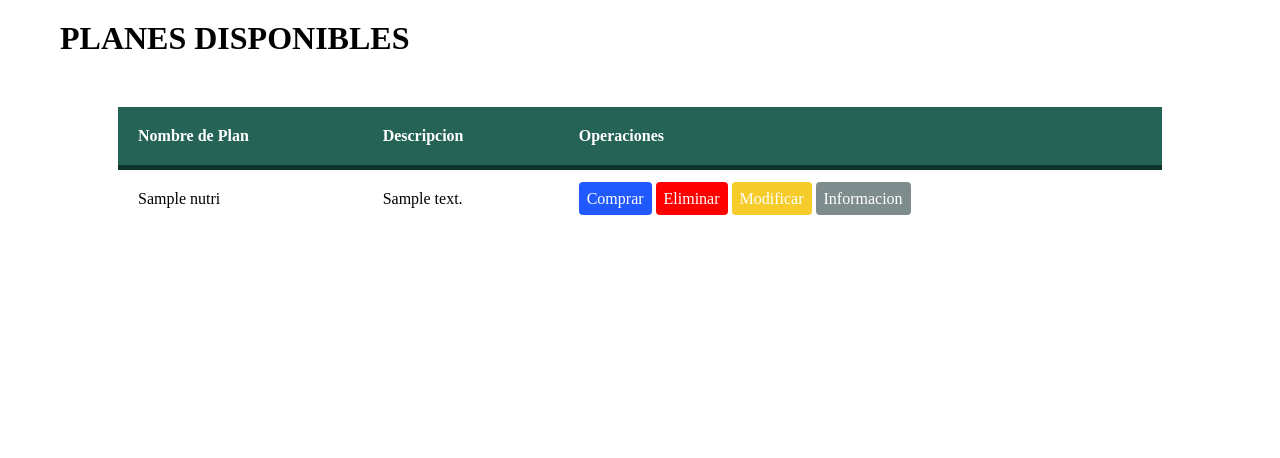
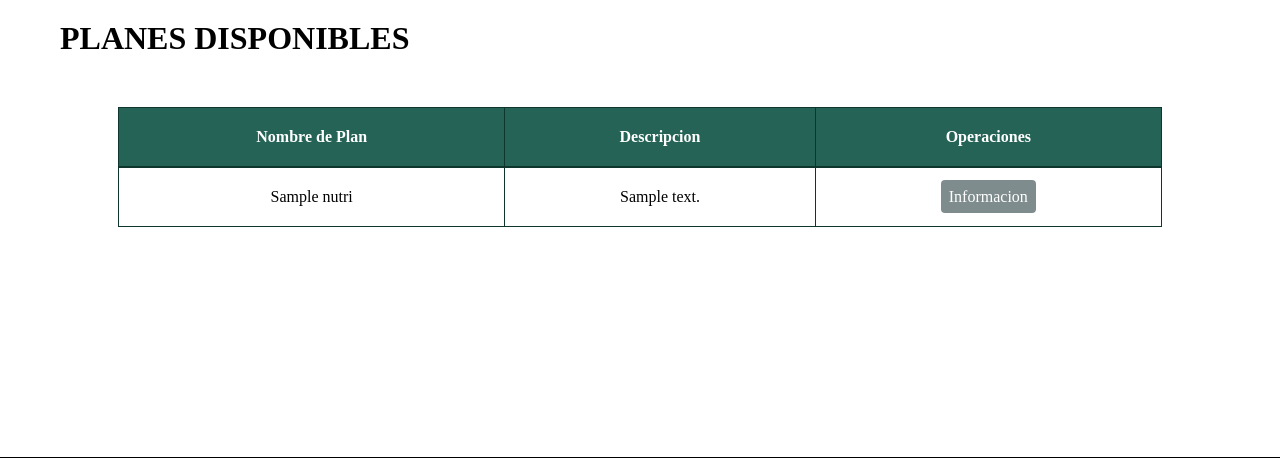
Before and after one commit to dev-jackson/Nutri_Salud, a PHP site: the page made by index.php in a window 1280 px wide. Shown: the part 80-538 px from the top of the page. Run offline with PHP 8.4, Linux system fonts and the light colour scheme; tables that the repository leaves empty or names only in its code hold one stand-in row (values such as "Sample post").

Commit message:
Actualizacion

```diff
--- a/assets/css/index.css
+++ b/assets/css/index.css
@@ -68,18 +68,19 @@
 }
 
 table{
-    border-radius: 10px;
 	background-color: white;
 	text-align: left;
 	border-collapse: collapse;
 	width: 100%;
 }
 th, td{
-	padding: 20px;
+    text-align: center;
+    padding: 20px;
+    border: solid 1px #0F362D;
 }
 thead{
 	background-color: #246355;
-	border-bottom: solid 5px #0F362D;
+	border-bottom: solid 2px #0F362D;
 	color: white;
 }
 tr:nth-child(even){
@@ -90,3 +91,43 @@
 	background-color: #369681;
 	color: white;
 }
+.btn-btn-danger{
+    background: red;
+    padding: 8px;
+    text-decoration: none;
+    color: #fff;
+    border-radius: 4px;
+}
+.btn-btn-danger:hover{
+    background-color: rgb(255, 92, 92);
+}
+.btn-btn-primary{
+    background:#205aff;
+    padding: 8px;
+    text-decoration: none;
+    color: #fff;
+    border-radius: 4px;
+}
+.btn-btn-primary:hover{
+    background-color: #5d88ff;
+}
+.btn-btn-modi{
+    background:rgb(245, 204, 42);
+    padding: 8px;
+    text-decoration: none;
+    color: #fff;
+    border-radius: 4px;
+}
+.btn-btn-modi:hover{
+    background-color:#F7DC6F;
+}
+.btn-btn-info{
+    background:#7F8C8D;
+    padding: 8px;
+    text-decoration: none;
+    color: #fff;
+    border-radius: 4px;
+}
+.btn-btn-info:hover{
+    background-color:#E5E8E8;
+}
--- a/assets/css/inicio.css
+++ b/assets/css/inicio.css
@@ -84,45 +84,25 @@
     color: #062c33;
     text-align: center;
 }
-.btn-btn-danger{
-    background: red;
-    padding: 8px;
-    text-decoration: none;
-    color: #fff;
-    border-radius: 4px;
+.submenu{
+	position: absolute;
+	background: #333333;
+	width: 120%;
+	visibility: hidden;
+	opacity: 0;
+	transition: opacity 1.5s;
 }
-.btn-btn-danger:hover{
-    background-color: rgb(255, 92, 92);
+
+.submenu li a{
+	display: block;
+	padding: 15px;
+	color: #fff;
+	font-family: 'Open sans';
+	text-decoration: none;
 }
-.btn-btn-primary{
-    background:#205aff;
-    padding: 8px;
-    text-decoration: none;
-    color: #fff;
-    border-radius: 4px;
-}
-.btn-btn-primary:hover{
-    background-color: #5d88ff;
-}
-.btn-btn-modi{
-    background:rgb(245, 204, 42);
-    padding: 8px;
-    text-decoration: none;
-    color: #fff;
-    border-radius: 4px;
-}
-.btn-btn-modi:hover{
-    background-color:#F7DC6F;
-}
-.btn-btn-info{
-    background:#7F8C8D;
-    padding: 8px;
-    text-decoration: none;
-    color: #fff;
-    border-radius: 4px;
-}
-.btn-btn-info:hover{
-    background-color:#E5E8E8;
+.menu li:hover .submenu{
+	visibility: visible;
+	opacity: 1;
 }
 @media(max-width: 992px){
     section{
--- a/view/dinamicas/planes.php
+++ b/view/dinamicas/planes.php
@@ -1,3 +1,4 @@
+<?php session_start()?>
     <div class="container-table">
     <h1>PLANES DISPONIBLES</h1>
     <div id="main-container">
@@ -14,10 +15,20 @@
             <tr>
                     <td><?php echo($gp['nombre']); ?></td>
                     <td><?php echo($gp['descripcion'])?></td>
-                    <td ><a href="" class="btn-btn-primary">Comprar</a>
-                        <a href="" class="btn-btn-danger">Eliminar</a>
-                        <a href="" class="btn-btn-modi">Modificar</a>
-                        <a href="" class="btn-btn-info">Informacion</a>
+                    <td >
+                        <?php
+                            if(isset($_SESSION['Adm'])){
+                                echo('<a href="" class="btn-btn-primary">Comprar</a>');
+                                echo('<a href="" class="btn-btn-danger">Eliminar</a>');
+                                echo('<a href="" class="btn-btn-modi">Modificar</a>');
+                                echo('<a href="" class="btn-btn-info">Informacion</a>');
+                            }elseif(isset($_SESSION['Client'])){
+                                echo('<a href="" class="btn-btn-primary">Comprar</a>');
+                                echo('<a href="" class="btn-btn-info">Informacion</a>');
+                            }else{
+                                echo('<a href="" class="btn-btn-info">Informacion</a>');
+                            }
+                        ?>
                     </td>
             </tr>
                 <?php endforeach;?>
--- a/view/plantillas/header.php
+++ b/view/plantillas/header.php
@@ -9,22 +9,24 @@
         <!---<link rel="stylesheet" href="./assets/css/bootstrap.min.css" >-->
         <link rel="stylesheet" href="./assets/css/inicio.css">
         <link rel="stylesheet" href="./assets/css/index.css">
+
         <title>Nutricionista</title>
     </head>
     <body>
     <header class="header-p">
     <a href="index.php" class="icon"><img src="./assets/imagenes/logo.png" alt="" width="45px"></a>
     <ul>
-        <li><a href="index.php?" class="active">INICIO</a></li>
-        <li><a href="index.php?c=index&c=Cliente&a=verPlanes">PLANES</a></li>
-        <li><a href="index.php?c=index&a=estatica&p=nosotros">NOSOTROS</a></li>
+        <li><a href="index.php?" class="active" id="inicio">INICIO</a></li>
+        <li><a href="index.php?c=index&c=Cliente&a=verPlanes" id="planes">PLANES</a></li>
+        <li><a href="index.php?c=index&a=estatica&p=nosotros" id="nosotros">NOSOTROS</a></li>
         <li><a href="index.php?c=index&a=login"><?php if(isset($_SESSION['Adm'])){
             echo strtoupper ($_SESSION['Adm'])."(ADM)";
         }elseif(isset($_SESSION['Client'])){
-            echo strtoupper ($_SESSION['Client']);
+            echo strtoupper ($_SESSION['Client']).'<ul class="submenu"><li><a href="#">Servicio #3</a></li></ul>';
         }else{
             echo 'LOGIN';
         }?></a></li>
+
     </ul>
     <div class="respon" onclick="toogle()"><img src="assets/imagenes/logo.png" alt="" width="30px"></div>
         </header>
```
Also changed, not shown: assets/js/index.js (added).
